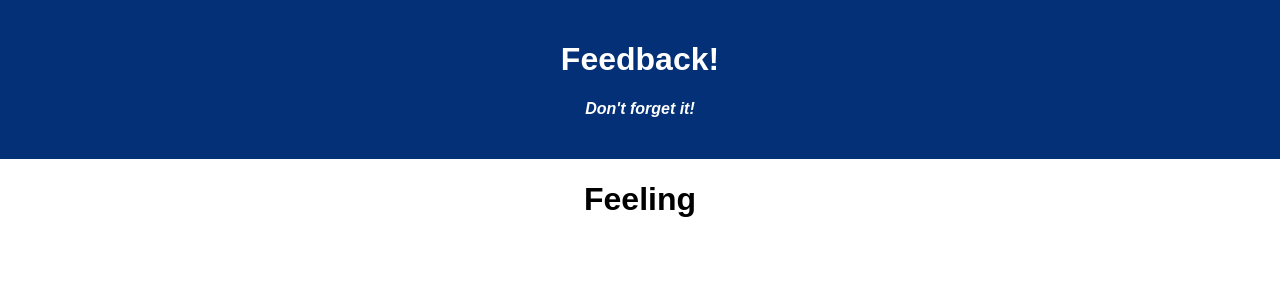
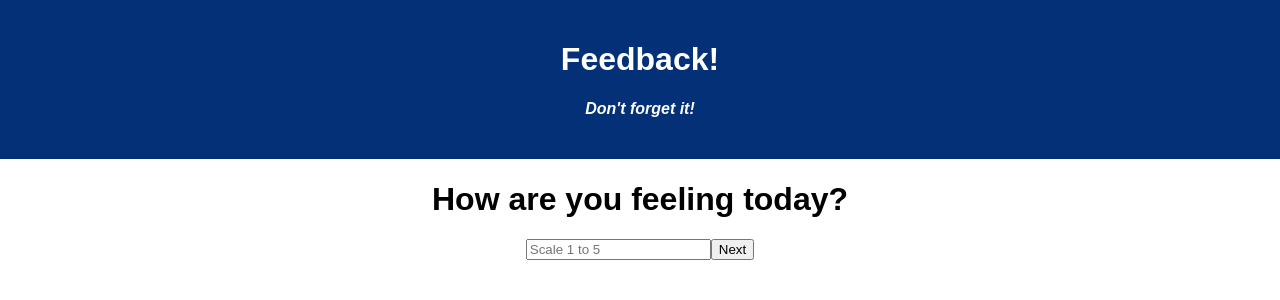
Before and after one commit to NHSeo/weekend-redux-feedback-loop, a React (Vite) app: page / in a window 1280 px wide. Shown: the top 300 px of the page. Built offline with nearby package versions, Linux system fonts and the light colour scheme.

Commit message:
Updated 4 components

```diff
--- a/src/components/Comments/Comments.jsx
+++ b/src/components/Comments/Comments.jsx
@@ -1,12 +1,29 @@
-import axios from "axios";
-import { useEffect, useState } from "react";
+import React, { useState } from 'react';
+import { useDispatch } from 'react-redux';
+import { useHistory } from 'react-router-dom';
 
-function Comments(){
+function Comments() {
+  const dispatch = useDispatch();
+  const history = useHistory();
+  const [comments, setComments] = useState('');
 
-    return (
-        <div>
-            <h1> Comments</h1>
-        </div>
-    );
+  const handleNext = () => {
+    dispatch({ type: 'SET_COMMENTS', payload: comments });
+    history.push('/review');
+  };
+
+  return (
+    <div>
+      <h1>Any comments you want to leave?</h1>
+      <input
+        data-testid="input"
+        type="text"
+        value={comments}
+        onChange={(e) => setComments(e.target.value)}
+      />
+      <button data-testid="next" onClick={handleNext}>Next</button>
+    </div>
+  );
 }
+
 export default Comments;
--- a/src/components/Feeling/Feeling.jsx
+++ b/src/components/Feeling/Feeling.jsx
@@ -1,12 +1,30 @@
-import axios from "axios";
-import { useEffect, useState } from "react";
+import React, { useState } from 'react';
+import { useDispatch } from 'react-redux';
+import { useHistory } from 'react-router-dom';
 
-function Feeling(){
+function Feeling() {
+  const dispatch = useDispatch();
+  const history = useHistory();
+  const [feeling, setFeeling] = useState('');
 
-    return (
-        <div>
-            <h1> Feeling</h1>
-        </div>
-    );
+  const handleNext = () => {
+    dispatch({ type: 'SET_FEELING', payload: feeling });
+    history.push('/understanding');
+  };
+
+  return (
+    <div>
+      <h1>How are you feeling today?</h1>
+      <input
+        data-testid="input"
+        type="number"
+        value={feeling}
+        placeholder="Scale 1 to 5"
+        onChange={(e) => setFeeling(e.target.value)}
+      />
+      <button data-testid="next" onClick={handleNext}>Next</button>
+    </div>
+  );
 }
+
 export default Feeling;
--- a/src/components/Support/Support.jsx
+++ b/src/components/Support/Support.jsx
@@ -1,12 +1,30 @@
-import axios from "axios";
-import { useEffect, useState } from "react";
+import React, { useState } from 'react';
+import { useDispatch } from 'react-redux';
+import { useHistory } from 'react-router-dom';
 
-function Support(){
+function Support() {
+  const dispatch = useDispatch();
+  const history = useHistory();
+  const [support, setSupport] = useState('');
 
-    return (
-        <div>
-            <h1> Support</h1>
-        </div>
-    );
+  const handleNext = () => {
+    dispatch({ type: 'SET_SUPPORT', payload: support });
+    history.push('/comments');
+  };
+
+  return (
+    <div>
+      <h1>How well are you being supported?</h1>
+      <input
+        data-testid="input"
+        type="number"
+        value={support}
+        placeholder="Scale 1 to 5"
+        onChange={(e) => setSupport(e.target.value)}
+      />
+      <button data-testid="next" onClick={handleNext}>Next</button>
+    </div>
+  );
 }
+
 export default Support;
--- a/src/components/Understanding/Understanding.jsx
+++ b/src/components/Understanding/Understanding.jsx
@@ -1,12 +1,30 @@
-import axios from "axios";
-import { useEffect, useState } from "react";
+import React, { useState } from 'react';
+import { useDispatch } from 'react-redux';
+import { useHistory } from 'react-router-dom';
 
-function Support(){
+function Understanding() {
+  const dispatch = useDispatch();
+  const history = useHistory();
+  const [understanding, setUnderstanding] = useState('');
 
-    return (
-        <div>
-            <h1> Support</h1>
-        </div>
-    );
+  const handleNext = () => {
+    dispatch({ type: 'SET_UNDERSTANDING', payload: understanding });
+    history.push('/support');
+  };
+
+  return (
+    <div>
+      <h1>How well are you understanding the content?</h1>
+      <input
+        data-testid="input"
+        type="number"
+        value={understanding}
+        placeholder="Scale 1 to 5"
+        onChange={(e) => setUnderstanding(e.target.value)}
+      />
+      <button data-testid="next" onClick={handleNext}>Next</button>
+    </div>
+  );
 }
-export default Support;
+
+export default Understanding;
```
